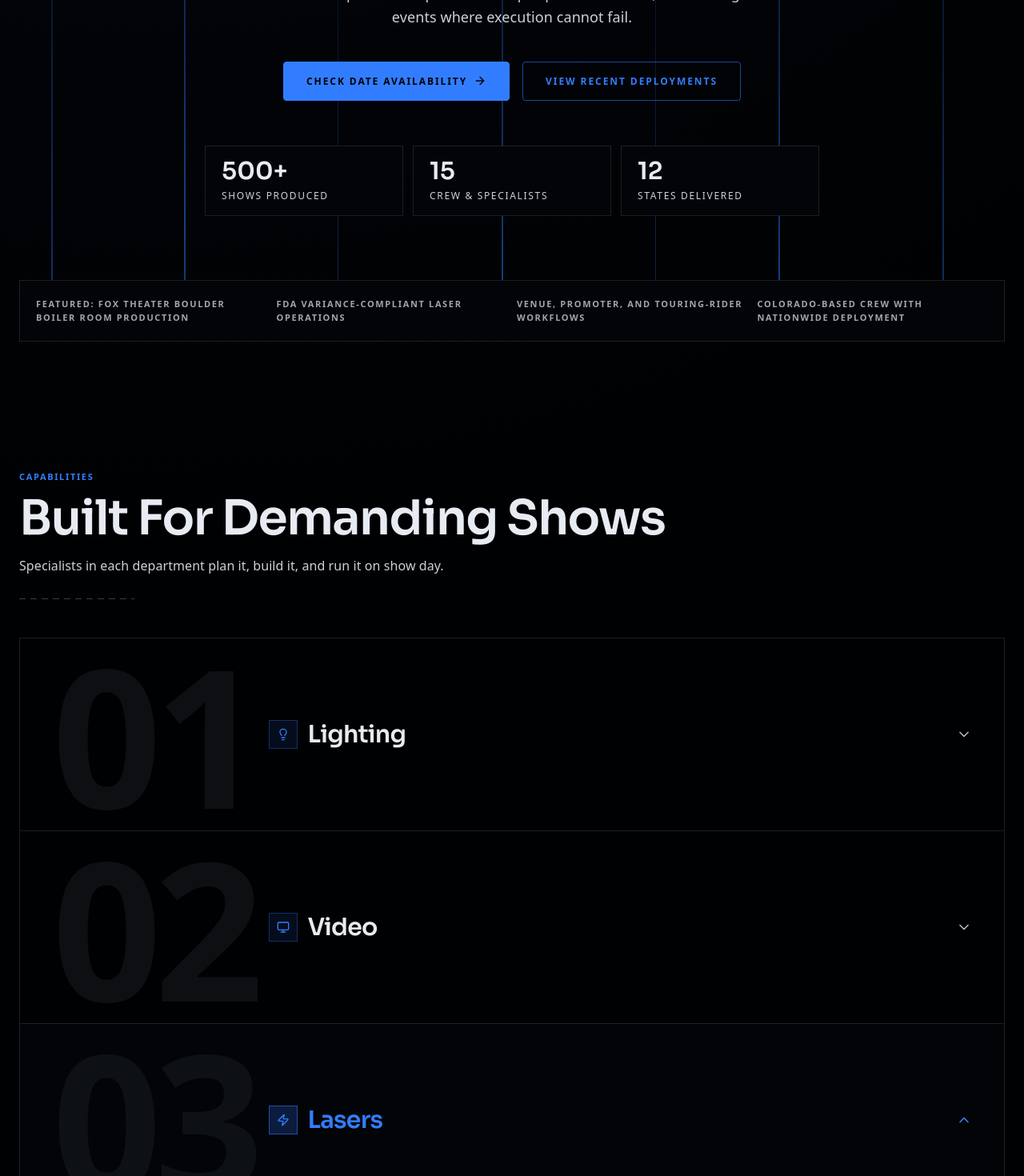
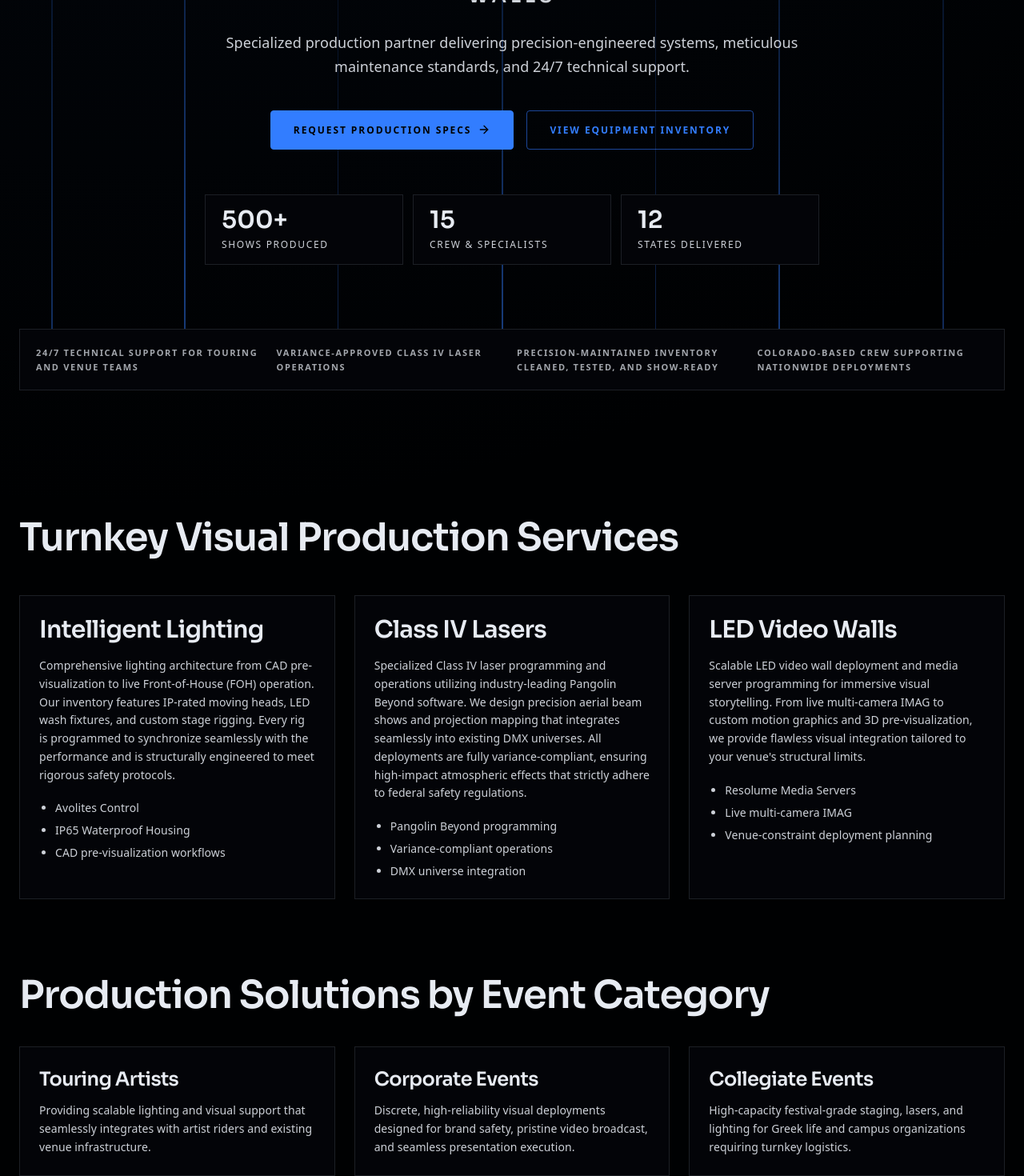
Before and after one commit to Hot-Beam-Productions/newwebsite1, a Next.js app: page / in a window 1280 px wide. Shown: the part 1240-2710 px from the top of the page at 80% size. Built offline with nearby package versions, Linux system fonts and the light colour scheme; no server answers.

Commit message:
Implement technical SEO and UX content architecture refresh

```diff
--- a/src/app/(public)/page.tsx
+++ b/src/app/(public)/page.tsx
@@ -2,11 +2,9 @@ import Image from "next/image";
 import Link from "next/link";
 import { ArrowRight } from "lucide-react";
 import { GlowButton } from "@/components/glow-button";
-import { SectionHeading } from "@/components/section-heading";
 import { HeroBeams } from "@/components/hero-animations";
 import { InstagramFeed } from "@/components/instagram-feed";
 import { MediaPlaceholder } from "@/components/media-placeholder";
-import { ServicesAccordion } from "@/components/services-accordion";
 import { getPublicSiteData } from "@/lib/public-site-data";
 
 export default async function Home() {
@@ -89,18 +87,114 @@ export default async function Home() {
         </div>
       </section>
 
-      <section className="px-6 py-24" aria-labelledby="services-heading">
+      <section id="capabilities" className="px-6 py-24" aria-labelledby="services-heading">
         <div className="mx-auto max-w-7xl">
-          <SectionHeading
-            label={home.services.label}
-            title={home.services.title}
-            subtitle={home.services.subtitle}
-          />
+          <h2 id="services-heading" className="font-heading text-4xl tracking-tight md:text-5xl">
+            Turnkey Visual Production Services
+          </h2>
 
-          <ServicesAccordion
-            items={home.services.items}
-            defaultOpenId={home.services.featuredServiceId}
-          />
+          <div className="mt-12 grid grid-cols-1 gap-6 lg:grid-cols-3">
+            <article className="border border-border bg-surface p-6">
+              <h3 id="intelligent-lighting" className="font-heading text-3xl tracking-tight text-foreground">
+                Intelligent Lighting
+              </h3>
+              <p className="mt-4 text-sm leading-relaxed text-muted-light">
+                Comprehensive lighting architecture from CAD pre-visualization to live Front-of-House (FOH)
+                operation. Our inventory features IP-rated moving heads, LED wash fixtures, and custom
+                stage rigging. Every rig is programmed to synchronize seamlessly with the performance and is
+                structurally engineered to meet rigorous safety protocols.
+              </p>
+              <ul className="mt-5 list-disc space-y-2 pl-5 text-sm text-muted-light">
+                <li>Avolites Control</li>
+                <li>IP65 Waterproof Housing</li>
+                <li>CAD pre-visualization workflows</li>
+              </ul>
+            </article>
+
+            <article className="border border-border bg-surface p-6">
+              <h3 id="class-iv-lasers" className="font-heading text-3xl tracking-tight text-foreground">
+                Class IV Lasers
+              </h3>
+              <p className="mt-4 text-sm leading-relaxed text-muted-light">
+                Specialized Class IV laser programming and operations utilizing industry-leading Pangolin
+                Beyond software. We design precision aerial beam shows and projection mapping that integrates
+                seamlessly into existing DMX universes. All deployments are fully variance-compliant,
+                ensuring high-impact atmospheric effects that strictly adhere to federal safety regulations.
+              </p>
+              <ul className="mt-5 list-disc space-y-2 pl-5 text-sm text-muted-light">
+                <li>Pangolin Beyond programming</li>
+                <li>Variance-compliant operations</li>
+                <li>DMX universe integration</li>
+              </ul>
+            </article>
+
+            <article className="border border-border bg-surface p-6">
+              <h3 id="led-video-walls" className="font-heading text-3xl tracking-tight text-foreground">
+                LED Video Walls
+              </h3>
+              <p className="mt-4 text-sm leading-relaxed text-muted-light">
+                Scalable LED video wall deployment and media server programming for immersive visual
+                storytelling. From live multi-camera IMAG to custom motion graphics and 3D pre-visualization,
+                we provide flawless visual integration tailored to your venue&apos;s structural limits.
+              </p>
+              <ul className="mt-5 list-disc space-y-2 pl-5 text-sm text-muted-light">
+                <li>Resolume Media Servers</li>
+                <li>Live multi-camera IMAG</li>
+                <li>Venue-constraint deployment planning</li>
+              </ul>
+            </article>
+          </div>
+        </div>
+      </section>
+
+      <section className="px-6 pb-24" aria-labelledby="event-categories-heading">
+        <div className="mx-auto max-w-7xl">
+          <h2 id="event-categories-heading" className="font-heading text-4xl tracking-tight md:text-5xl">
+            Production Solutions by Event Category
+          </h2>
+          <div className="mt-10 grid grid-cols-1 gap-6 md:grid-cols-3">
+            <article className="border border-border bg-surface p-6">
+              <h3 className="font-heading text-2xl tracking-tight text-foreground">Touring Artists</h3>
+              <p className="mt-3 text-sm leading-relaxed text-muted-light">
+                Providing scalable lighting and visual support that seamlessly integrates with artist riders
+                and existing venue infrastructure.
+              </p>
+            </article>
+            <article className="border border-border bg-surface p-6">
+              <h3 className="font-heading text-2xl tracking-tight text-foreground">Corporate Events</h3>
+              <p className="mt-3 text-sm leading-relaxed text-muted-light">
+                Discrete, high-reliability visual deployments designed for brand safety, pristine video
+                broadcast, and seamless presentation execution.
+              </p>
+            </article>
+            <article className="border border-border bg-surface p-6">
+              <h3 className="font-heading text-2xl tracking-tight text-foreground">Collegiate Events</h3>
+              <p className="mt-3 text-sm leading-relaxed text-muted-light">
+                High-capacity festival-grade staging, lasers, and lighting for Greek life and campus
+                organizations requiring turnkey logistics.
+              </p>
+            </article>
+          </div>
+        </div>
+      </section>
+
+      <section className="px-6 pb-24" aria-labelledby="equipment-inventory-heading">
+        <div className="mx-auto max-w-7xl border border-border bg-surface p-8">
+          <h2 id="equipment-inventory-heading" className="font-heading text-4xl tracking-tight md:text-5xl">
+            Rider-Compliant Equipment Inventory
+          </h2>
+          <p className="mt-4 max-w-3xl text-sm leading-relaxed text-muted-light">
+            Precision-maintained and meticulously tested hardware from leading manufacturers for lighting,
+            laser, and video operations.
+          </p>
+          <ul className="mt-6 grid list-disc gap-3 pl-5 text-sm text-muted-light md:grid-cols-2 lg:grid-cols-3">
+            <li>Pangolin Beyond control systems</li>
+            <li>Chauvet Professional moving fixtures</li>
+            <li>Resolume media server packages</li>
+            <li>IP-rated laser projector housings</li>
+            <li>Rider-compliant truss and rigging hardware</li>
+            <li>Touring-ready signal and power distribution</li>
+          </ul>
         </div>
       </section>
 
--- a/src/app/layout.tsx
+++ b/src/app/layout.tsx
@@ -43,10 +43,31 @@ export async function generateMetadata(): Promise<Metadata> {
 export default async function RootLayout({
   children,
 }: Readonly<{ children: React.ReactNode }>) {
-  const { brand, home, seo } = await getPublicSiteData();
+  const { brand, seo } = await getPublicSiteData();
 
-  const localBusinessSchema = {
+  const offerCatalog = {
+    "@type": "OfferCatalog",
+    name: "Event Production Services",
+    itemListElement: [
+      {
+        "@type": "Offer",
+        itemOffered: { "@type": "Service", name: "Concert Lighting Rental" },
+      },
+      {
+        "@type": "Offer",
+        itemOffered: { "@type": "Service", name: "Class IV Laser Operations" },
+      },
+      {
+        "@type": "Offer",
+        itemOffered: { "@type": "Service", name: "LED Video Wall Deployment" },
+      },
+    ],
+  };
+
+  const schemaGraph = {
     "@context": "https://schema.org",
+    "@graph": [
+      {
         "@type": "LocalBusiness",
         name: brand.name,
         url: brand.url,
@@ -68,14 +89,16 @@ export default async function RootLayout({
           { "@type": "State", name: "Colorado" },
           { "@type": "Country", name: "United States" },
         ],
-    hasOfferCatalog: {
-      "@type": "OfferCatalog",
-      name: "Event Production Services",
-      itemListElement: home.services.items.map((item) => ({
-        "@type": "Offer",
-        itemOffered: { "@type": "Service", name: item.title },
-      })),
+        hasOfferCatalog: offerCatalog,
       },
+      {
+        "@type": "Organization",
+        name: brand.name,
+        url: brand.url,
+        email: brand.email,
+        hasOfferCatalog: offerCatalog,
+      },
+    ],
   };
 
   return (
@@ -84,7 +107,7 @@ export default async function RootLayout({
         <script
           type="application/ld+json"
           dangerouslySetInnerHTML={{
-            __html: JSON.stringify(localBusinessSchema),
+            __html: JSON.stringify(schemaGraph),
           }}
         />
       </head>
--- a/src/components/navbar.tsx
+++ b/src/components/navbar.tsx
@@ -10,6 +10,7 @@ import { cn } from "@/lib/utils";
 import type { BrandData, NavLink } from "@/lib/types";
 
 function isActive(pathname: string, href: string) {
+  if (href.startsWith("/#")) return pathname === "/";
   if (href === "/") return pathname === "/";
   return pathname.startsWith(href);
 }
@@ -54,10 +55,10 @@ export function Navbar({ brand, navigation }: NavbarProps) {
             </Link>
           ))}
           <Link
-            href="/contact"
+            href={`mailto:${brand.email}`}
             className="mono-label rounded-sm border border-laser-cyan bg-laser-cyan/10 px-4 py-2 !text-laser-cyan transition-all hover:bg-laser-cyan/20"
           >
-            Get a Quote
+            24/7 Support: {brand.email}
           </Link>
         </div>
 
@@ -97,6 +98,13 @@ export function Navbar({ brand, navigation }: NavbarProps) {
                     {link.label}
                   </Link>
                 ))}
+                <Link
+                  href={`mailto:${brand.email}`}
+                  onClick={() => setMobileOpen(false)}
+                  className="mono-label !text-sm !text-laser-cyan"
+                >
+                  24/7 Support: {brand.email}
+                </Link>
               </div>
             </div>
           </motion.div>
--- a/src/data/data.json
+++ b/src/data/data.json
@@ -15,30 +15,26 @@
   },
   "navigation": [
     {
-      "href": "/",
-      "label": "Home"
-    },
-    {
-      "href": "/work",
-      "label": "Work"
+      "href": "/#capabilities",
+      "label": "Capabilities"
     },
     {
       "href": "/rentals",
       "label": "Inventory"
     },
     {
-      "href": "/about",
-      "label": "Company"
+      "href": "/work",
+      "label": "Case Studies"
     },
     {
       "href": "/contact",
-      "label": "Contact"
+      "label": "Contact Operations"
     }
   ],
   "seo": {
-    "defaultTitle": "Hot Beam Productions | Denver Live Event Production",
+    "defaultTitle": "Hotbeam Productions | Technical Event Lighting, Video & Lasers",
     "titleTemplate": "%s | Hot Beam Productions",
-    "description": "Denver-based live event production partner for concerts, brand activations, and corporate stages. Lighting, lasers, video, and special effects designed and executed by one accountable team.",
+    "description": "Colorado-based production company specializing in intelligent concert lighting, high-resolution video walls, and variance-approved laser operations for tours, corporate events, and live venues.",
     "keywords": [
       "colorado av production company",
       "denver concert lighting and laser production",
@@ -49,19 +45,19 @@
   },
   "home": {
     "hero": {
-      "eyebrow": "Colorado | Tour-Grade Live Event Production",
-      "departmentLine": "Lighting \u00b7 Lasers \u00b7 Video \u00b7 SFX",
-      "description": "One accountable production partner from pre-pro to show call, built for high-stakes events where execution cannot fail.",
+      "eyebrow": "Rider-Compliant Visual Infrastructure",
+      "departmentLine": "Lighting Architecture \u00b7 Class IV Lasers \u00b7 LED Video Walls",
+      "description": "Specialized production partner delivering precision-engineered systems, meticulous maintenance standards, and 24/7 technical support.",
       "primaryCta": {
-        "label": "Check Date Availability",
+        "label": "Request Production Specs",
         "href": "/contact"
       },
       "secondaryCta": {
-        "label": "View Recent Deployments",
-        "href": "/work"
+        "label": "View Equipment Inventory",
+        "href": "/rentals"
       },
-      "headline": "Tour-Grade Visual Production & Precision Laser Engineering",
-      "subheadline": "LED video, lighting, and FDA-approved laser operations for Colorado venues, festivals, and touring artists."
+      "headline": "Technical Event Lighting, Video & Laser Engineering",
+      "subheadline": "Precision-engineered lighting architecture, high-resolution video walls, and variance-approved laser operations. Deploying rider-compliant visual infrastructure for touring artists, corporate activations, and high-capacity events nationwide."
     },
     "services": {
       "label": "Capabilities",
@@ -130,18 +126,18 @@
       }
     ],
     "closingCta": {
-      "title": "Do Not Compromise Your Production Value",
-      "description": "Send your date, venue, and technical brief. We will return a scoped plan with staffing, gear, and risk controls.",
+      "title": "Need a Rider-Compliant Visual Deployment Plan?",
+      "description": "Send your venue specs, schedule, and performance requirements. Our operations team will return a scoped deployment plan with crew, hardware, and risk controls.",
       "button": {
-        "label": "Check Date Availability",
+        "label": "Contact Operations",
         "href": "/contact"
       }
     },
     "trustSignals": [
-      "Featured: Fox Theater Boulder Boiler Room Production",
-      "FDA variance-compliant laser operations",
-      "Venue, promoter, and touring-rider workflows",
-      "Colorado-based crew with nationwide deployment"
+      "24/7 technical support for touring and venue teams",
+      "Variance-approved Class IV laser operations",
+      "Precision-maintained inventory cleaned, tested, and show-ready",
+      "Colorado-based crew supporting nationwide deployments"
     ]
   },
   "work": {
```
Lines whose indentation alone changed are shown as unchanged.
